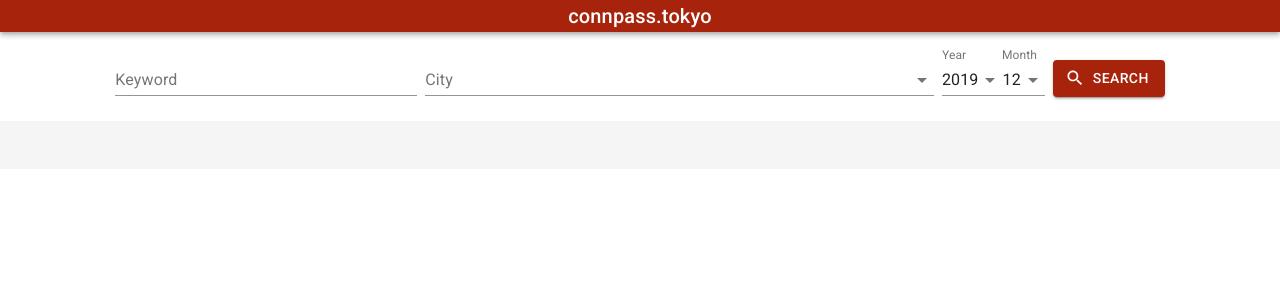
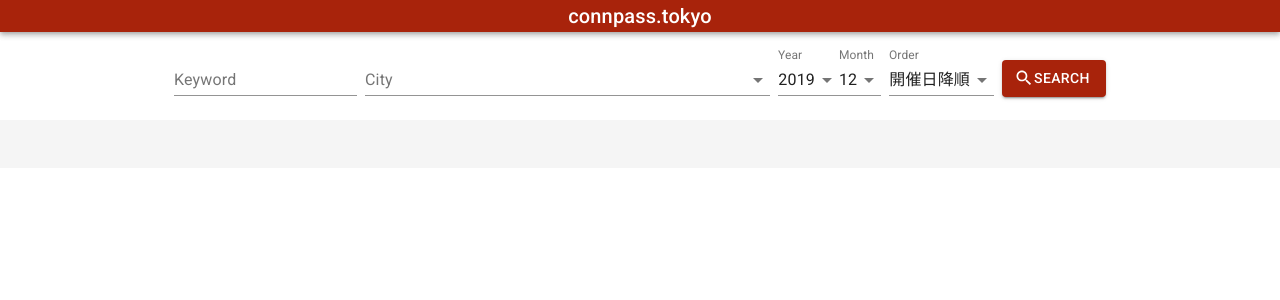
Before and after one commit to jay-es/connpass-search, a React (Create React App) app: page / in a window 1280 px wide. Shown: the top 300 px of the page. Built offline with nearby package versions, Linux system fonts and the light colour scheme.

Commit message:
orderを変更できるように

```diff
--- a/src/components/Form.css
+++ b/src/components/Form.css
@@ -1,13 +1,7 @@
-.Form-kw   { order: 1; }
-.Form-city { order: 2; }
-.Form-ym   { order: 3; }
-.Form-btn  { order: 4; }
-
-@media (min-width: 600px) and (max-width: 959px) {
-  .Form-city { order: 3; }
-  .Form-ym   { order: 2; }
+.Form-btn button {
+  margin-top: 28px;
 }
 
-.Form-btn button {
-  margin-top: 12px;
+.Form-btn .MuiButton-startIcon {
+  margin-right: 0;
 }
--- a/src/components/Form.tsx
+++ b/src/components/Form.tsx
@@ -10,7 +10,7 @@
 import TextField from '@material-ui/core/TextField';
 import SearchIcon from '@material-ui/icons/Search';
 import { RootState } from '../stores/store';
-import { setYear, setMonth, setCities, setKeyword } from '../stores/form';
+import { setYear, setMonth, setOrder, setCities, setKeyword } from '../stores/form';
 import cityNames from '../utils/cityNames';
 import fetchEvents from '../utils/fetchEvents';
 import './Form.css';
@@ -25,6 +25,7 @@
   const cities = useSelector<RootState, string[]>(state => state.form.cities);
   const year = useSelector<RootState, number>(state => state.form.year);
   const month = useSelector<RootState, number>(state => state.form.month);
+  const order = useSelector<RootState, number>(state => state.form.order);
 
   const handleKeywordChange = (event: ChangeEvent<{ value: unknown }>): void => {
     dispatch(setKeyword(event.target.value as string));
@@ -42,6 +43,10 @@
     dispatch(setMonth(event.target.value as number));
   };
 
+  const handleOrderChange = (event: ChangeEvent<{ value: unknown }>): void => {
+    dispatch(setOrder(event.target.value as number));
+  };
+
   const handleKeywordKeydown = (event: KeyboardEvent<HTMLInputElement>): void => {
     if (event.key === 'Enter') {
       fetchEvents();
@@ -50,7 +55,7 @@
 
   return (
     <Grid container justify="center" spacing={1}>
-      <Grid item className="Form-kw" xs={12} sm={9} md={3}>
+      <Grid item xs={12} md="auto">
         <FormControl margin="normal" fullWidth>
           <TextField
             label="Keyword"
@@ -61,7 +66,7 @@
         </FormControl>
       </Grid>
 
-      <Grid item className="Form-city" xs={12} sm={9} md={5}>
+      <Grid item xs={12} md={4}>
         <FormControl margin="normal" fullWidth>
           <InputLabel>City</InputLabel>
           <Select
@@ -80,7 +85,7 @@
         </FormControl>
       </Grid>
 
-      <Grid item className="Form-ym" xs="auto">
+      <Grid item xs="auto">
         <FormControl margin="normal">
           <InputLabel>Year</InputLabel>
           <Select value={year} onChange={handleYearChange}>
@@ -104,8 +109,18 @@
         </FormControl>
       </Grid>
 
+      <Grid item xs="auto">
+        <FormControl margin="normal">
+          <InputLabel>Order</InputLabel>
+          <Select value={order} onChange={handleOrderChange}>
+            <MenuItem value={2}>開催日降順</MenuItem>
+            <MenuItem value={1}>更新日時順</MenuItem>
+            <MenuItem value={3}>新着順</MenuItem>
+          </Select>
+        </FormControl>
+      </Grid>
+
       <Grid item className="Form-btn" xs="auto">
-        <FormControl margin="normal">
         <Button
           color="primary"
           variant="contained"
@@ -114,7 +129,6 @@
         >
           Search
         </Button>
-        </FormControl>
       </Grid>
     </Grid>
   );
--- a/src/stores/form.ts
+++ b/src/stores/form.ts
@@ -3,12 +3,14 @@
 // Action Types
 const SET_YEAR = 'form/SET_YEAR';
 const SET_MONTH = 'form/SET_MONTH';
+const SET_ORDER = 'form/SET_ORDER';
 const SET_CITIES = 'form/SET_CITIES';
 const SET_KEYWORD = 'form/SET_KEYWORD';
 
 export type FormState = {
   year: number;
   month: number;
+  order: number;
   cities: string[];
   keyword: string;
 };
@@ -25,6 +27,7 @@
   return {
     year: now.getFullYear(),
     month: now.getMonth() + 1,
+    order: 2,
     cities: [],
     keyword: '',
   };
@@ -36,6 +39,8 @@
       return { ...state, year: action.payload };
     case SET_MONTH:
       return { ...state, month: action.payload };
+    case SET_ORDER:
+      return { ...state, order: action.payload };
     case SET_CITIES:
       return { ...state, cities: action.payload };
     case SET_KEYWORD:
@@ -46,13 +51,20 @@
 };
 
 // Action Creators
-type FormAction = SetYearAction | SetMonthAction | SetKeywordAction | SetCitiesAction;
+type FormAction =
+  | SetYearAction
+  | SetMonthAction
+  | SetOrderAction
+  | SetKeywordAction
+  | SetCitiesAction;
 type SetYearAction = { type: typeof SET_YEAR; payload: number };
 type SetMonthAction = { type: typeof SET_MONTH; payload: number };
+type SetOrderAction = { type: typeof SET_ORDER; payload: number };
 type SetCitiesAction = { type: typeof SET_CITIES; payload: string[] };
 type SetKeywordAction = { type: typeof SET_KEYWORD; payload: string };
 export const setYear = (payload: number): SetYearAction => ({ type: SET_YEAR, payload });
 export const setMonth = (payload: number): SetMonthAction => ({ type: SET_MONTH, payload });
+export const setOrder = (payload: number): SetOrderAction => ({ type: SET_ORDER, payload });
 export const setKeyword = (payload: string): SetKeywordAction => ({ type: SET_KEYWORD, payload });
 export const setCities = (payload: string[]): SetCitiesAction => ({ type: SET_CITIES, payload });
 
--- a/src/utils/fetchEvents.ts
+++ b/src/utils/fetchEvents.ts
@@ -5,12 +5,12 @@
 import { RESULTS_STORAGE, setResults } from '../stores/results';
 
 export default function fetchEvents(start = 1): Promise<void> {
-  const { year, month, cities, keyword } = store.getState().form;
+  const { year, month, order, cities, keyword } = store.getState().form;
   const params = {
     start,
+    order,
     keyword: `東京都,${keyword}`,
     keyword_or: cities.join(','),
-    order: 2,
     ym: `${year}${month.toString().padStart(2, '0')}`,
   };
 
```
Lines whose indentation alone changed are shown as unchanged.
